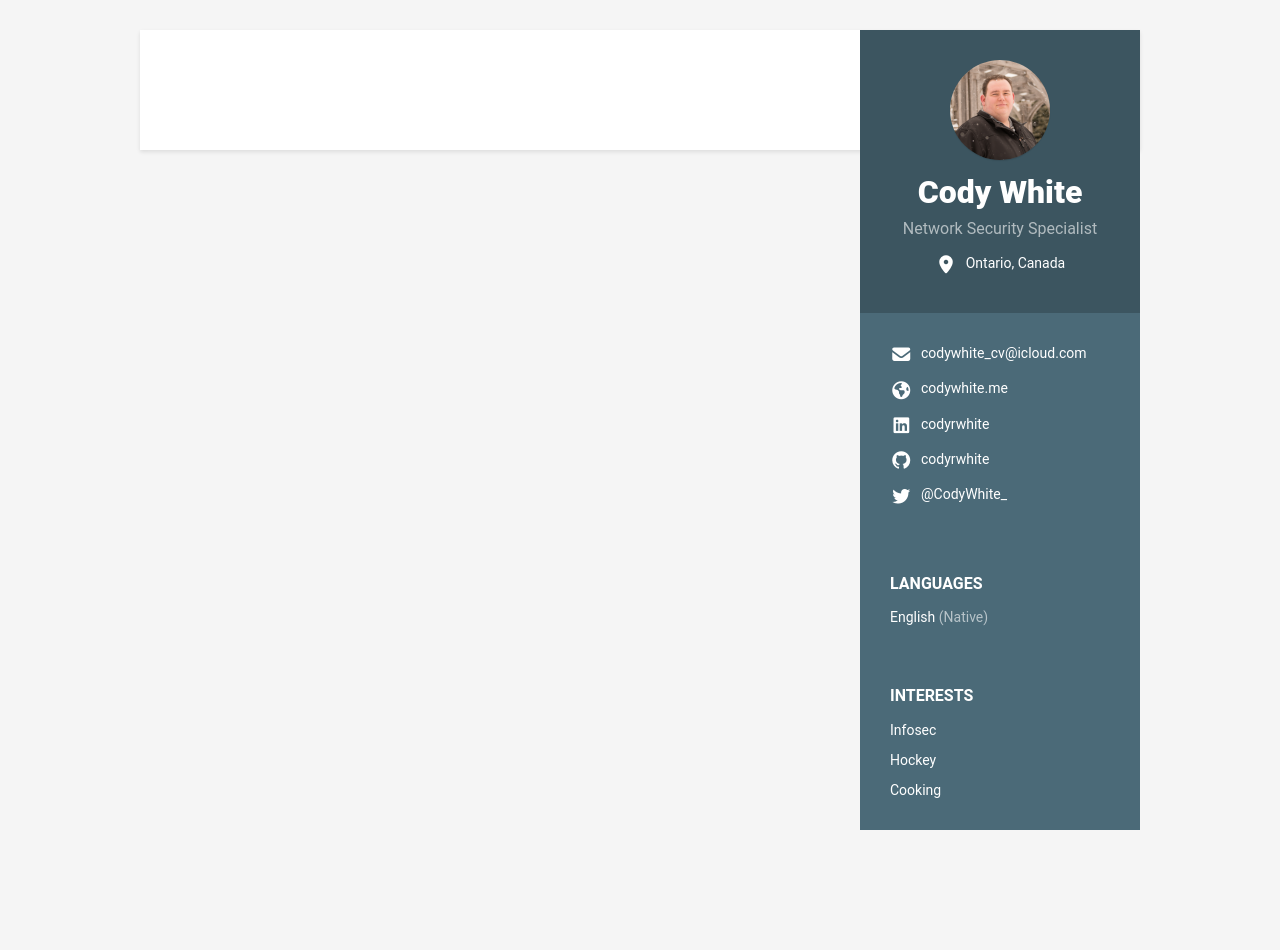
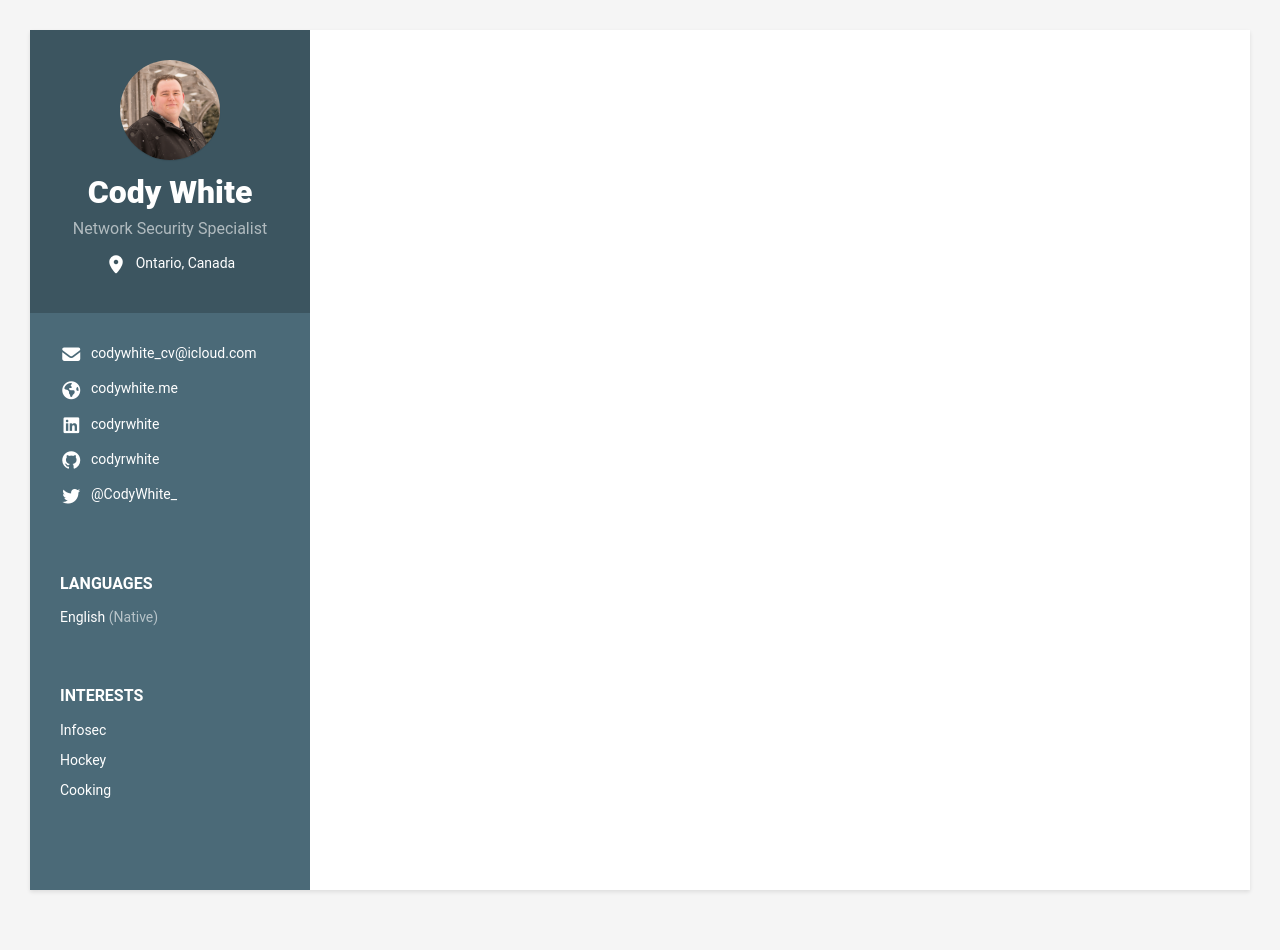
Before and after one commit to CodyRWhite/codyrwhite.github.io, a Jekyll site: the page built from index.html, in a window 1280 px wide. Built offline with Jekyll 4.4.1, drawn with Linux system fonts in a browser that asks for light colours; nearby versions of some CDN libraries; library files that are not in the unit come from our copies; before the commit the page ends 900 px from its top, so only the background shows below that.

Commit message:
Update _base.scss
Adjusting Sidbar and css.

```diff
--- a/_sass/_base.scss
+++ b/_sass/_base.scss
@@ -30,7 +30,7 @@
 
 .wrapper {
     background:$theme-color;
-    max-width: 1000px;
+    max-width: 2000px;
     margin: 0 auto;
     position: relative;
     @include box-shadow(0px 2px 4px rgba(0,0,0,0.1));
@@ -39,10 +39,10 @@
 .sidebar-wrapper {
     background: $theme-color;
     position: absolute;
-    right: 0;
+    #right: 0;
     width: 280px;
     height: 100%;
-    min-height: 800px;
+    min-height: 95.5vh;
     color: #fff;
     a {
         color: #fff;
@@ -157,6 +157,7 @@
     background: #fff;
     padding: 60px;
     padding-right: 340px;
+	min-height: 95.5vh;
     .section-title {
         text-transform: uppercase;
         font-size: 20px;
```
